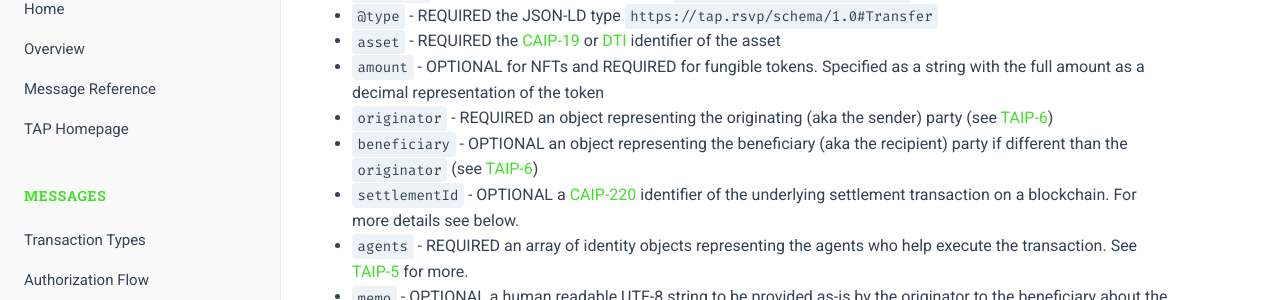
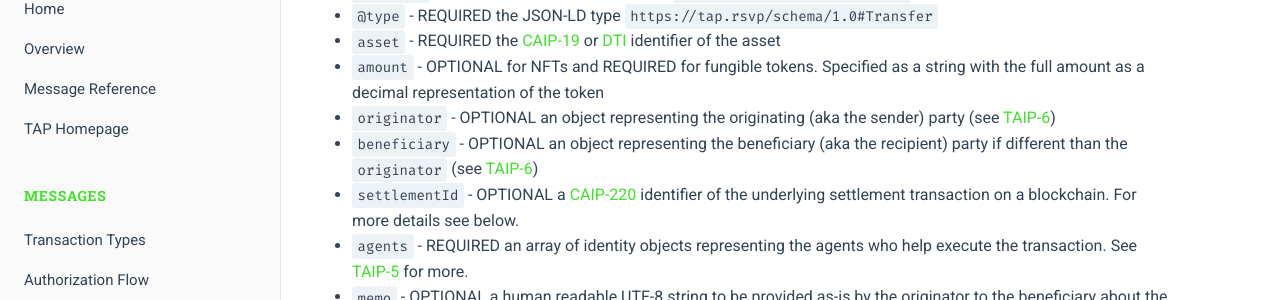
Before and after one commit to TransactionAuthorizationProtocol/TAIPs, a Jekyll site: the page built from TAIPs/taip-3.md, in a window 1280 px wide and 900 px high, scrolled down 1644 px. Shown: the part 152-452 px from the top of the window. Built offline with Jekyll 4.4.1, drawn with Linux system fonts in a browser that asks for light colours.

Commit message:
allow optional `originator` to support transactions where `originator` is unknown.

```diff
--- a/TAIPs/taip-3.md
+++ b/TAIPs/taip-3.md
@@ -49,7 +49,7 @@ As specified in [TAIP-2] the message body is [JSON-LD]. The following attributes
 * `@type` - REQUIRED the JSON-LD type `https://tap.rsvp/schema/1.0#Transfer`
 * `asset` - REQUIRED the [CAIP-19](CAIP-19) or [DTI] identifier of the asset
 * `amount` - OPTIONAL for NFTs and REQUIRED for fungible tokens. Specified as a string with the full amount as a decimal representation of the token
-* `originator` - REQUIRED an object representing the originating (aka the sender) party (see [TAIP-6](TAIP-6))
+* `originator` - OPTIONAL an object representing the originating (aka the sender) party (see [TAIP-6](TAIP-6))
 * `beneficiary` - OPTIONAL an object representing the beneficiary (aka the recipient) party if different than the `originator` (see [TAIP-6](TAIP-6))
 * `settlementId` - OPTIONAL a [CAIP-220](https://github.com/ChainAgnostic/CAIPs/pull/221/files) identifier of the underlying settlement transaction on a blockchain. For more details see below.
 * `agents` - REQUIRED an array of identity objects representing the agents who help execute the transaction. See [TAIP-5](TAIP-5) for more.
--- a/packages/typescript/src/tap.ts
+++ b/packages/typescript/src/tap.ts
@@ -487,7 +487,7 @@ export interface Transfer extends TapMessageObject<"Transfer"> {
    * Details of the transfer originator
    * The party initiating the transfer
    */
-  originator: Participant<"Party">;
+  originator?: Participant<"Party">;
 
   /**
    * Optional details of the transfer beneficiary
```
Also changed, not shown: messages.md (+1 -1 lines).
